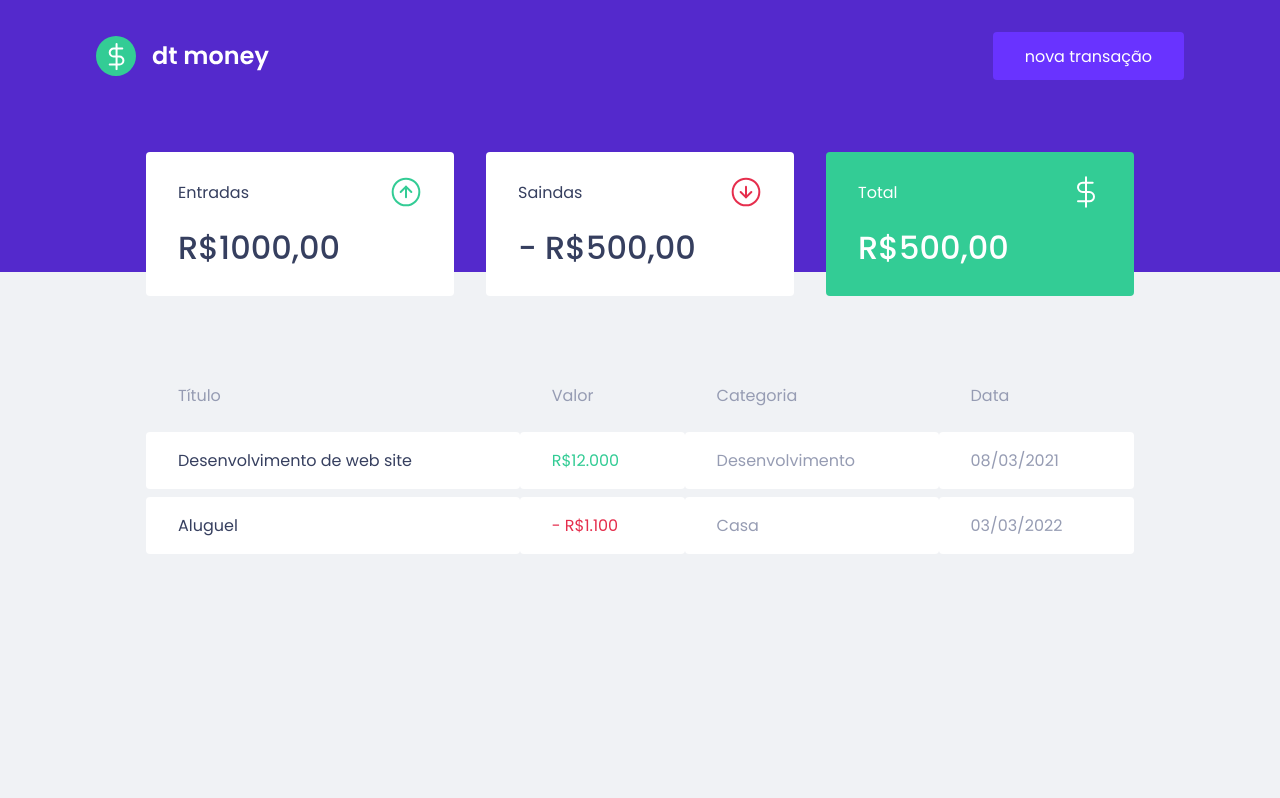
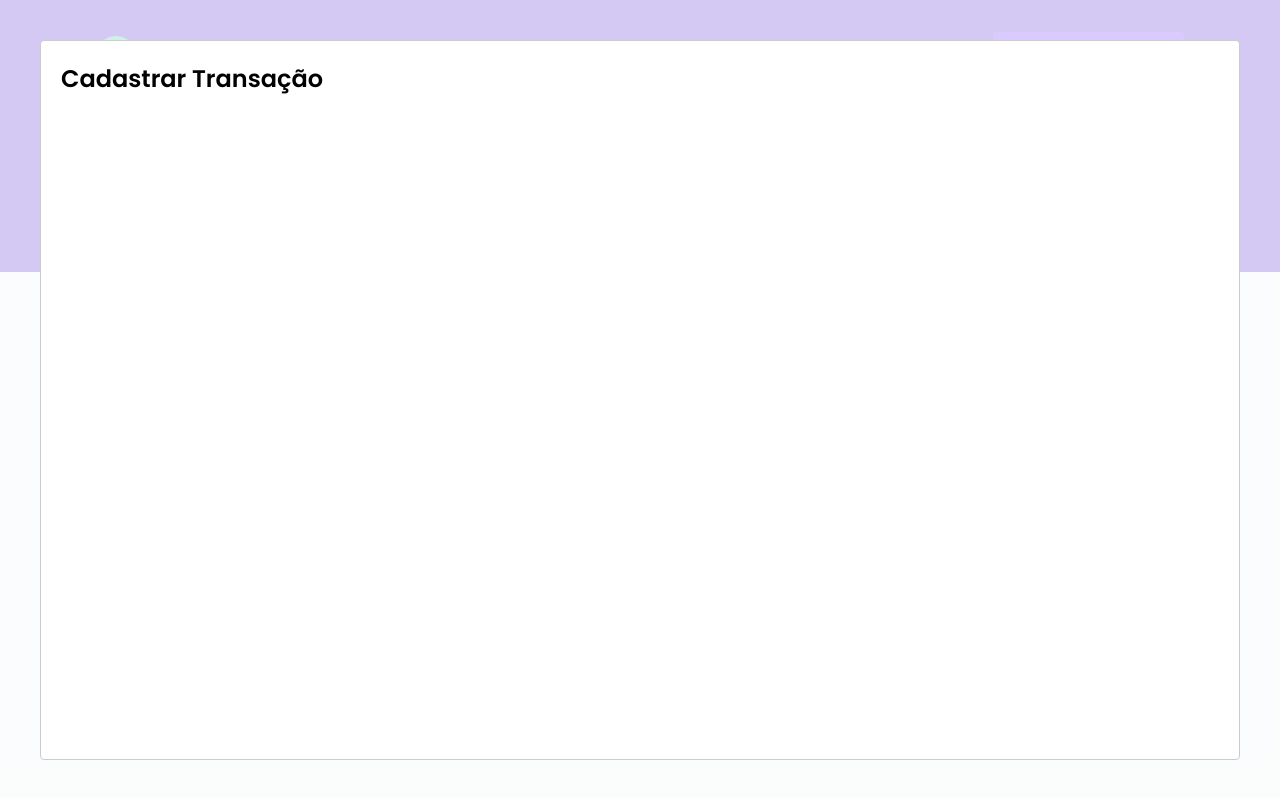
Before and after one commit to LucasMeyble/dtMoney, a React (Create React App) app: page / in a window 1280 px wide. Both pictures are taken after a click on the button "nova transação". Built offline with nearby package versions, Linux system fonts and the light colour scheme; no server answers; what miragejs would draw is missing.

Commit message:
Configurando modal de criação

```diff
--- a/package.json
+++ b/package.json
@@ -7,6 +7,7 @@
     "miragejs": "^0.1.43",
     "react": "^17.0.2",
     "react-dom": "^17.0.2",
+    "react-modal": "^3.14.4",
     "react-scripts": "5.0.0",
     "styled-components": "^5.3.3",
     "web-vitals": "^2.1.0"
@@ -19,6 +20,7 @@
     "@types/node": "^16.7.13",
     "@types/react": "^17.0.20",
     "@types/react-dom": "^17.0.9",
+    "@types/react-modal": "^3.13.1",
     "@types/styled-components": "^5.1.24",
     "typescript": "^4.4.2"
   },
--- a/src/App.tsx
+++ b/src/App.tsx
@@ -1,12 +1,33 @@
+import { useState } from "react";
+import Modal from "react-modal";
+
 import { Dashboard } from "./components/Dashboard";
 import { Header } from "./components/Header";
+
 import { GlobalStyle } from "./styles/global";
 
+Modal.setAppElement('#root');
+
 export function App() {
+  const [isNewTransactionModalOpen, setIsNewTransactionModalOpen] = useState(false);
+
+  function handleOpenNewTransactionModal(){
+    setIsNewTransactionModalOpen(true);
+  }
+
+  function handleCloseNewTransactionModal(){
+    setIsNewTransactionModalOpen(false);
+  }
   return (
     <>
-      <Header/>
+      <Header onOpenNewTransactionModal={handleOpenNewTransactionModal}/>
       <Dashboard />
+      <Modal
+          isOpen={isNewTransactionModalOpen}
+          onRequestClose={handleCloseNewTransactionModal}
+        >
+          <h2>Cadastrar Transação</h2>
+      </Modal>
       <GlobalStyle />
     </>
   );
--- a/src/components/Header/index.tsx
+++ b/src/components/Header/index.tsx
@@ -1,12 +1,17 @@
 import logoImg from '../../assets/logo.svg'
 import { Container, Content } from './style'
 
-export function Header(){
+interface HeaderProps {
+  onOpenNewTransactionModal: () => void;
+}
+
+export function Header({ onOpenNewTransactionModal }: HeaderProps){
+
   return(
     <Container>
       <Content>
         <img src={logoImg} alt="dt money" />
-        <button type="button">
+        <button type="button" onClick={onOpenNewTransactionModal}>
           nova transação
         </button>
       </Content>
```
Also changed, not shown: 1 other file (tests, documents, lock files or other folders).
